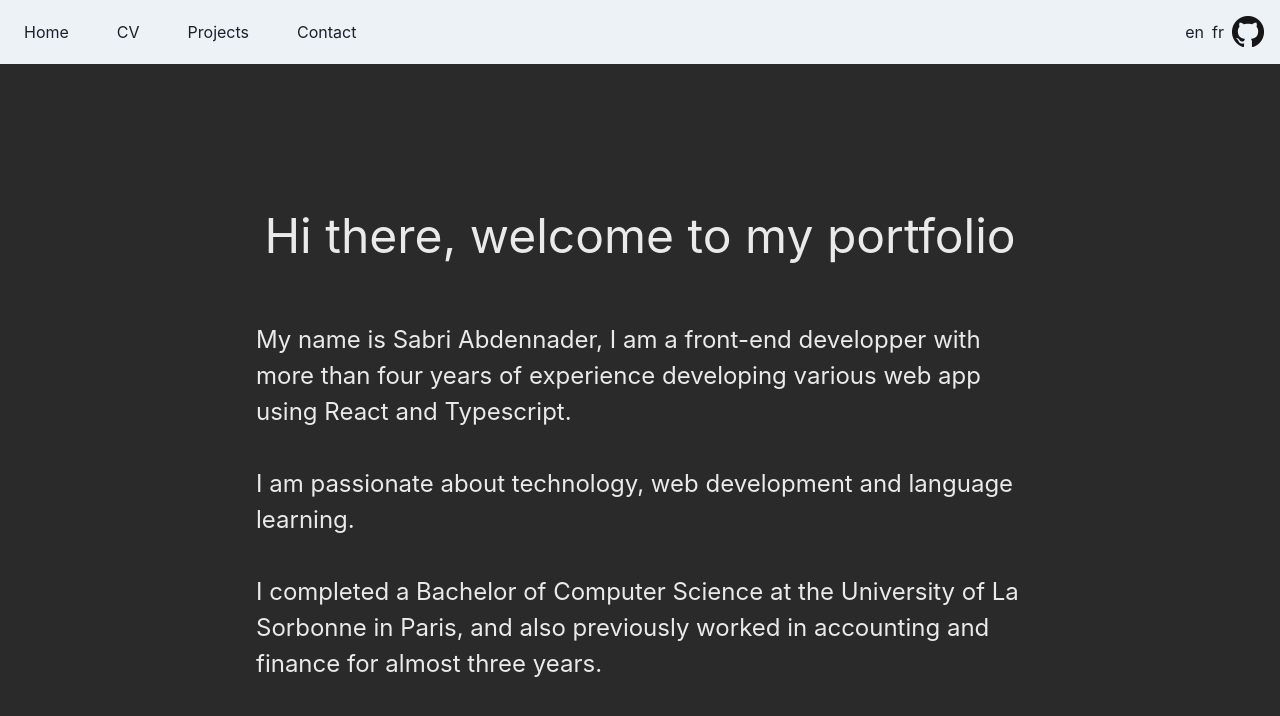
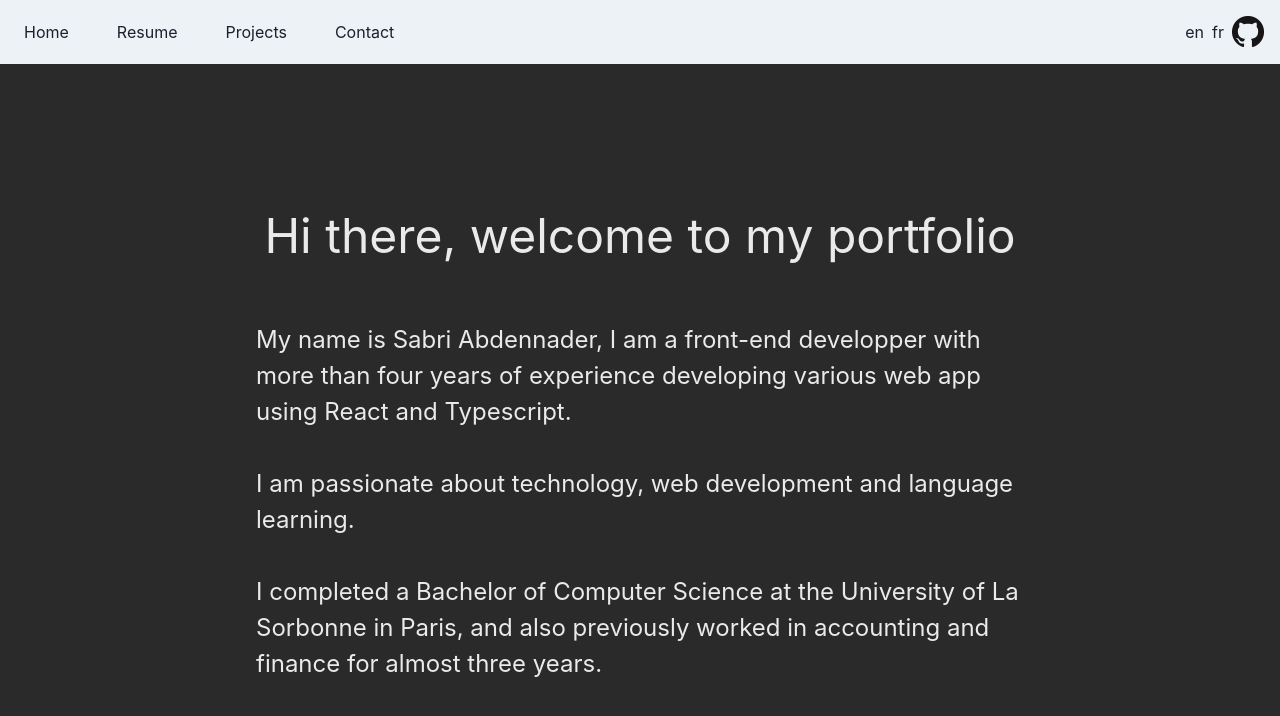
Before and after one commit to moon9000/portfolio, a Next.js app: page / in a window 1280 px wide. Shown: the top 716 px of the page. Built offline with nearby package versions, Linux system fonts and the light colour scheme.

Commit message:
fix resume file

```diff
--- a/components/MenuWrapper.tsx
+++ b/components/MenuWrapper.tsx
@@ -25,7 +25,7 @@ export function MenuWrapper() {
 
   const Links = [
     { label: "Home", href: "/" },
-    { label: "CV", href: "/CV.pdf", file: true },
+    { label: "Resume", href: "/Resume.pdf", file: true },
     //{ label: skills, href: `/${locale}/skills` },
     { label: projects, href: `/${locale}/projects` },
     { label: "Contact", href: "mailto:sabri.abdennader@gmail.com" },
```
Also changed, not shown: 2 other files (tests, documents, lock files or other folders).
